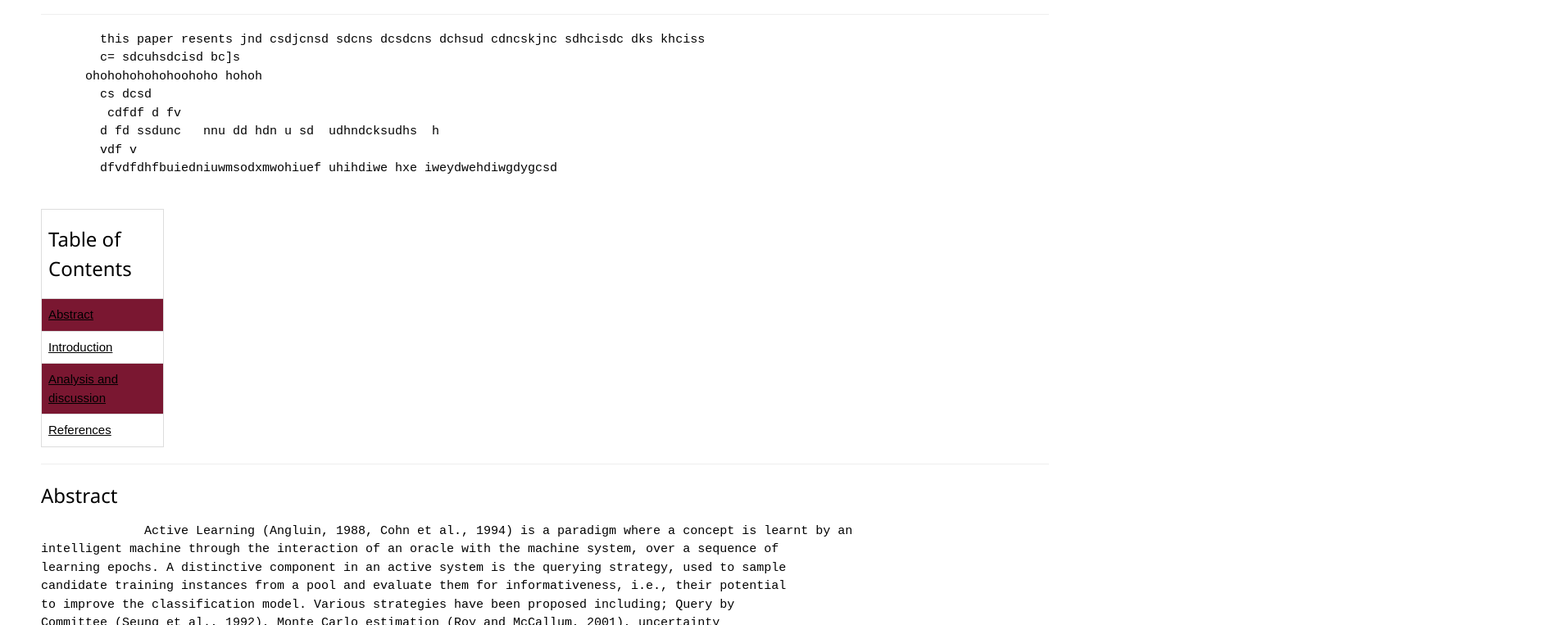
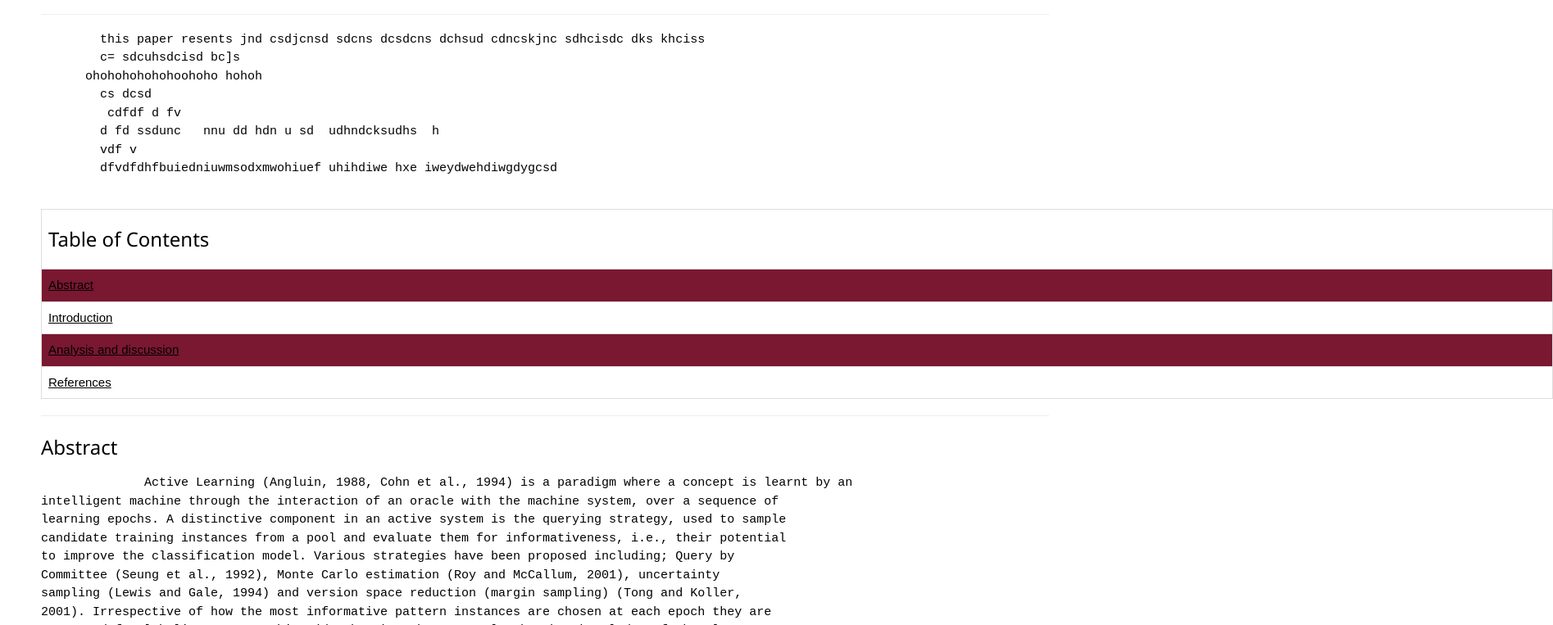
Before and after one commit to FEPSFY7006753/FY7006753, a plain HTML site: page index.html in a window 1280 px wide. Shown: the part 537-1300 px from the top of the page at 82% size, 1895 px wide, since content can reach past the window. Drawn offline with nearby package versions, Linux system fonts and the light colour scheme.

Commit message:
Change table width from 150px to 150%

```diff
--- a/index.html
+++ b/index.html
@@ -41,7 +41,7 @@
           table{
             font-family:ariel, sans-serif;
             border-collapse: collapse;
-            width: 150px;
+            width: 150%;
           }
 
           td,th{
```
